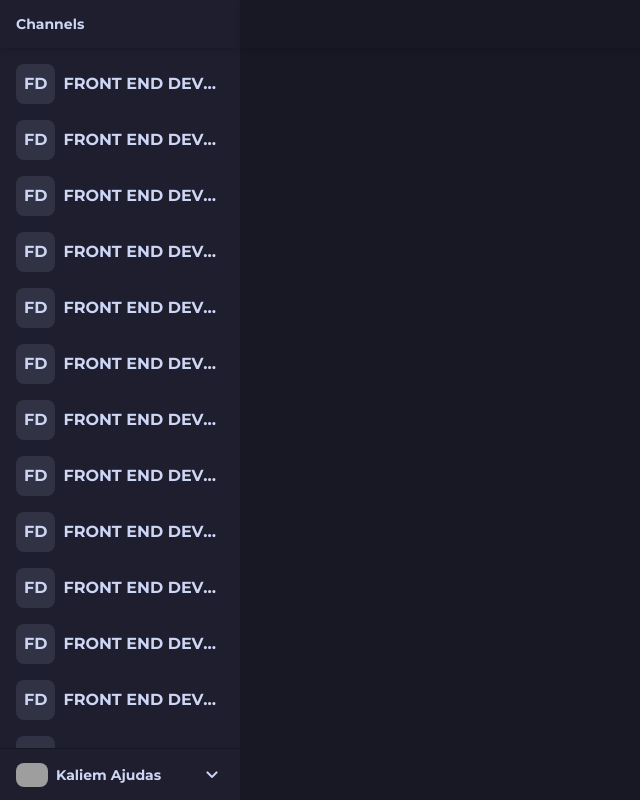
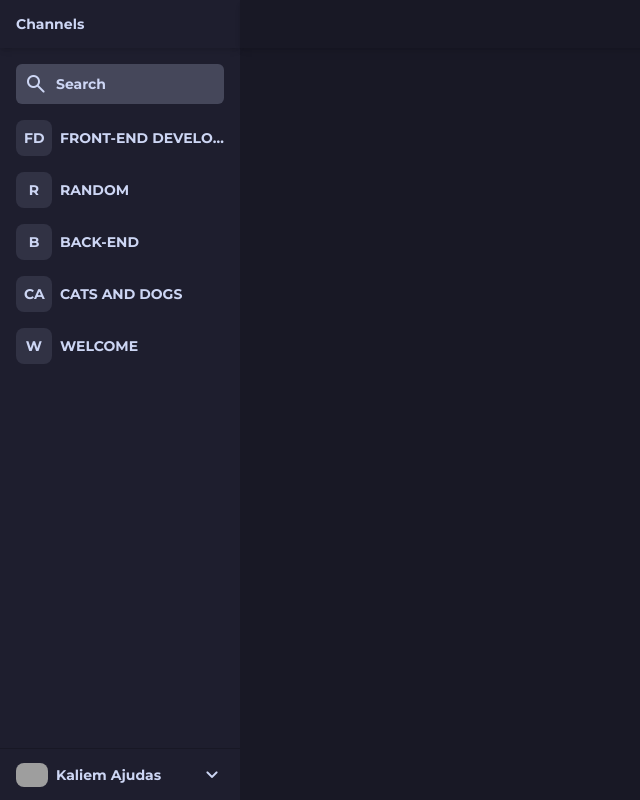
Before and after one commit to KaliemSB/chat-app-client, a React (Vite) app: page / in a window 1280 px wide. Shown: the whole page, without its empty margins (0-640 px from the left). Built offline with nearby package versions, Linux system fonts and the light colour scheme; grey boxes are pictures that could not be loaded.

Commit message:
feat: filter

```diff
--- a/src/components/atoms/ChannelItem.tsx
+++ b/src/components/atoms/ChannelItem.tsx
@@ -7,9 +7,9 @@ const ChannelItem: React.FC<ChannelItem> = (props) => {
   return (
     <div className="flex gap-2 cursor-pointer select-none" title={props.label}>
       <div className="bg-surface0 p-2 rounded-lg">
-        <p className="text-text uppercase my-auto">{props.preview}</p>
+        <p className="text-text uppercase my-auto mx-auto text-center text-sm w-5">{props.preview}</p>
       </div>
-      <p className="text-text truncate uppercase my-auto">{props.label}</p>
+      <p className="text-text truncate uppercase my-auto text-sm">{props.label}</p>
     </div>
   );
 };
--- /dev/null
+++ b/src/components/atoms/ChannelSearch.tsx
@@ -0,0 +1,17 @@
+type ChannelSearch = {
+  value: string,
+  onChange: Function
+}
+
+const ChannelSearch: React.FC<ChannelSearch> = (props) => {
+  return (
+    <div className="bg-surface1 rounded-md flex px-2 py-2">
+      <span className="material-symbols-rounded text-text mr-2 select-none">
+        search
+      </span>
+      <input value={props.value} onChange={e => props.onChange(e.target.value)} placeholder="Search" className="placeholder:text-text outline-none bg-transparent text-text text-sm overflow-hidden" type="text" />
+    </div>
+  );
+};
+
+export { ChannelSearch };
--- a/src/components/blocks/Channels.tsx
+++ b/src/components/blocks/Channels.tsx
@@ -1,17 +1,47 @@
+import { useState } from "react";
 import { ChannelItem } from "../atoms/ChannelItem";
+import { ChannelSearch } from "../atoms/ChannelSearch";
 
 const Channels: React.FC = () => {
+  const [search, setSearch] = useState("");
+
+  const channels = [
+    {
+      label: "Front-end developers",
+      preview: "FD",
+    },
+    {
+      label: "random",
+      preview: "R",
+    },
+    {
+      label: "BACK-END",
+      preview: "B",
+    },
+    {
+      label: "CATS AND DOGS",
+      preview: "CA",
+    },
+    {
+      label: "Welcome",
+      preview: "W",
+    },
+  ];
+
+  const filteredChannels = channels.filter((v) =>
+    v.label.toUpperCase().includes(search.toUpperCase())
+  );
+
   return (
     <div className="flex flex-col gap-4">
-      {[...Array(30)].map((v, i) => {
-        return (
-          <ChannelItem
-            label="FRONT END DEVELPOERASDASDASDAS"
-            preview="FD"
-            key={i}
-          />
-        );
-      })}
+      <ChannelSearch onChange={setSearch} value={search} />
+      {search.length > 0
+        ? filteredChannels.map((v) => (
+            <ChannelItem label={v.label} preview={v.preview} />
+          ))
+        : channels.map((v) => (
+            <ChannelItem label={v.label} preview={v.preview} />
+          ))}
     </div>
   );
 };
```
